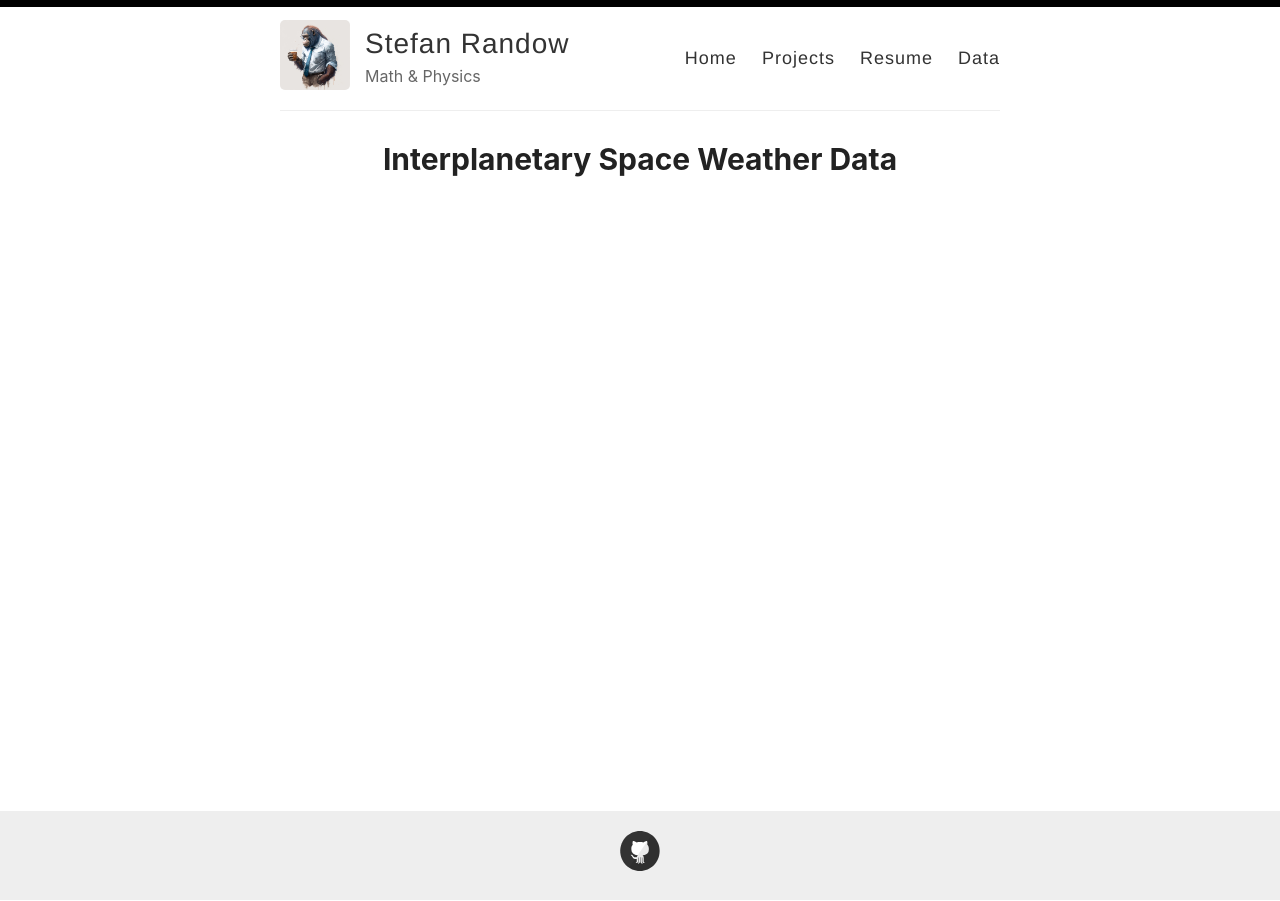
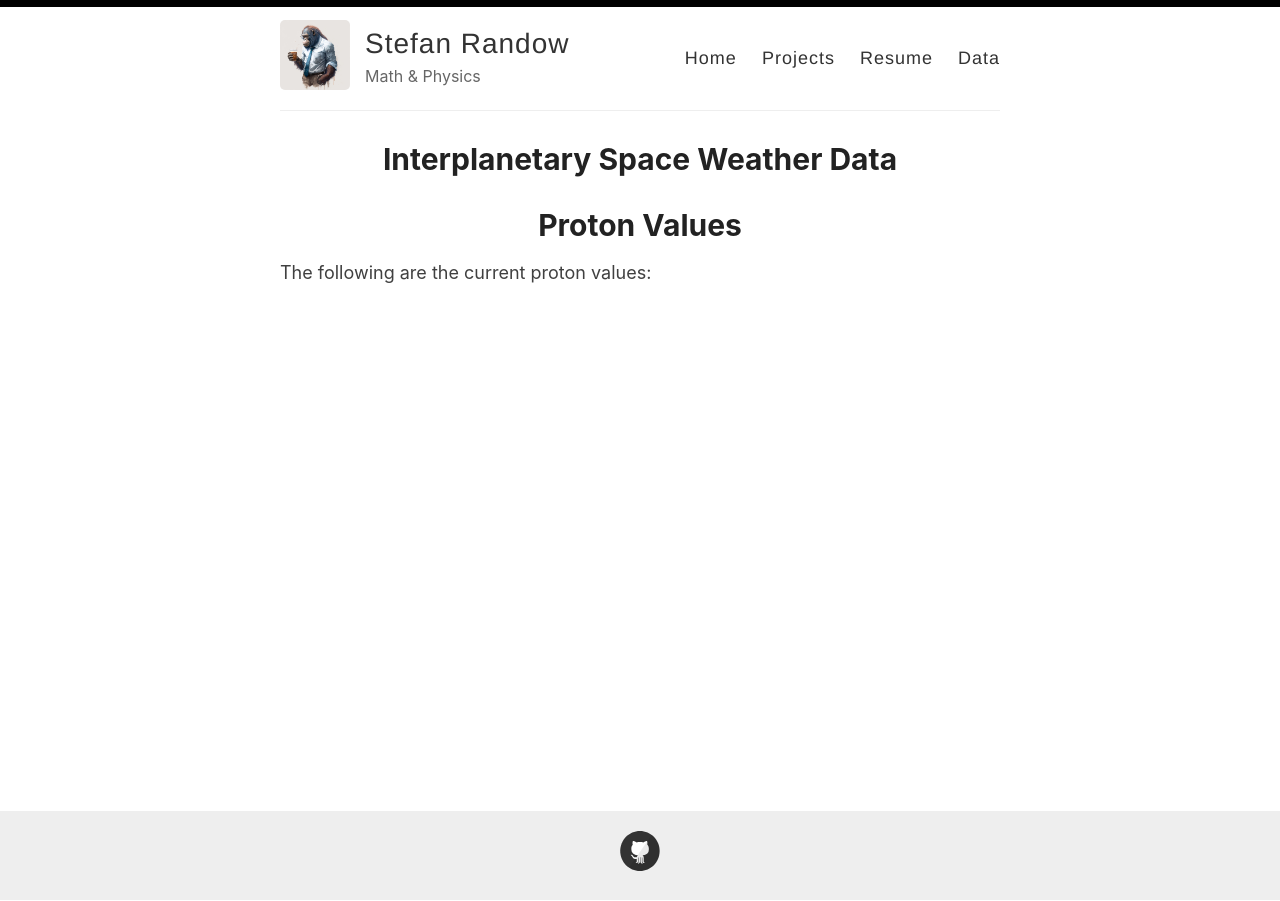
Before and after one commit to StefanRandow/StefanRandow.github.io, a Jekyll site: the page built from _pages/data.md, in a window 1280 px wide. Built offline with Jekyll 4.4.1, drawn with Linux system fonts in a browser that asks for light colours.

Commit message:
Update and rename data.html to data.md

```diff
--- a/_pages/data.html
+++ b/_pages/data.md
@@ -3,3 +3,7 @@ layout: page
 permalink: /Space-Weather/
 title: Interplanetary Space Weather Data
 ---
+
+# Proton Values
+
+The following are the current proton values:
```
